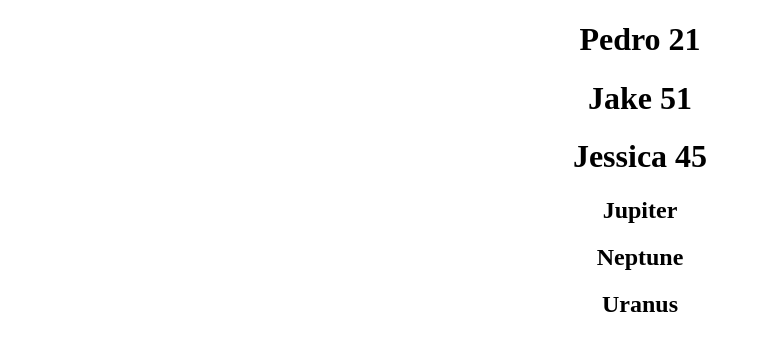
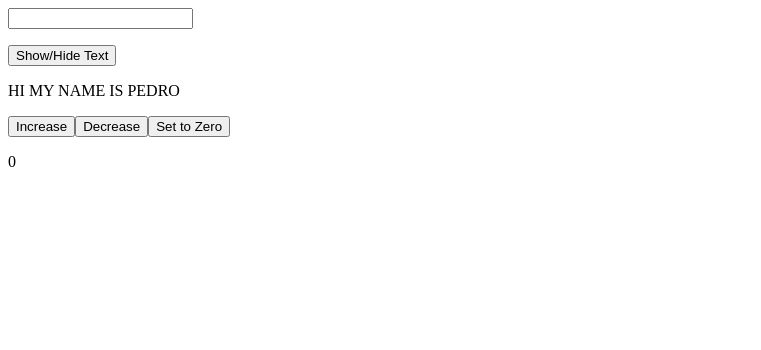
Before and after one commit to sthitaprajna-mishra/pedrotech_reactJS, a React (Create React App) app: page / in a window 1280 px wide. Shown: the top 350 px of the page, without its empty margins (0-761 px from the left). Built offline with nearby package versions, Linux system fonts and the light colour scheme.

Commit message:
episode 4

```diff
--- a/src/App.js
+++ b/src/App.js
@@ -1,37 +1,41 @@
-import "./App.css";
-import User from "./User";
+import React, { useState } from "react";
 
-function App() {
-  const names = ["Pedro", "Jake", "Jessica", "Mike", "Dustin", "Lucas"];
+const App = () => {
+  const [age, setAge] = useState(0);
+  const [userInput, setUserInput] = useState();
+  const [toggleText, setToggleText] = useState(true);
 
-  const users = [
-    { name: "Pedro", age: 21 },
-    { name: "Jake", age: 51 },
-    { name: "Jessica", age: 45 },
-  ];
+  const [count, setCount] = useState(0);
 
-  const planets = [
-    { name: "Mars", isGasPlanet: false },
-    { name: "Earth", isGasPlanet: false },
-    { name: "Jupiter", isGasPlanet: true },
-    { name: "Venus", isGasPlanet: false },
-    { name: "Neptune", isGasPlanet: true },
-    { name: "Uranus", isGasPlanet: true },
-  ];
+  const handleToggleText = () => {
+    setToggleText((prev) => !prev);
+  };
+
+  const showText = (e) => {
+    setUserInput(e.target.value);
+  };
+
+  const increaseAge = () => {
+    setAge((prev) => prev + 1);
+    console.log(age);
+  };
 
   return (
     <div className="App">
-      {users.map((e, key) => (
-        <User myKey={key} key={key} name={e.name} age={e.age} />
-      ))}
+      <input type="text" onChange={(e) => showText(e)} />
+      <p>{userInput}</p>
 
-      {planets
-        .filter((e) => e.isGasPlanet)
-        .map((e, key) => (
-          <h2 key={key}>{e.name}</h2>
-        ))}
+      <button onClick={handleToggleText}>Show/Hide Text</button>
+
+      {toggleText && <p>HI MY NAME IS PEDRO</p>}
+
+      <button onClick={() => setCount((prev) => prev + 1)}>Increase</button>
+      <button onClick={() => setCount((prev) => prev - 1)}>Decrease</button>
+      <button onClick={() => setCount(0)}>Set to Zero</button>
+
+      <p>{count}</p>
     </div>
   );
-}
+};
 
 export default App;
```
